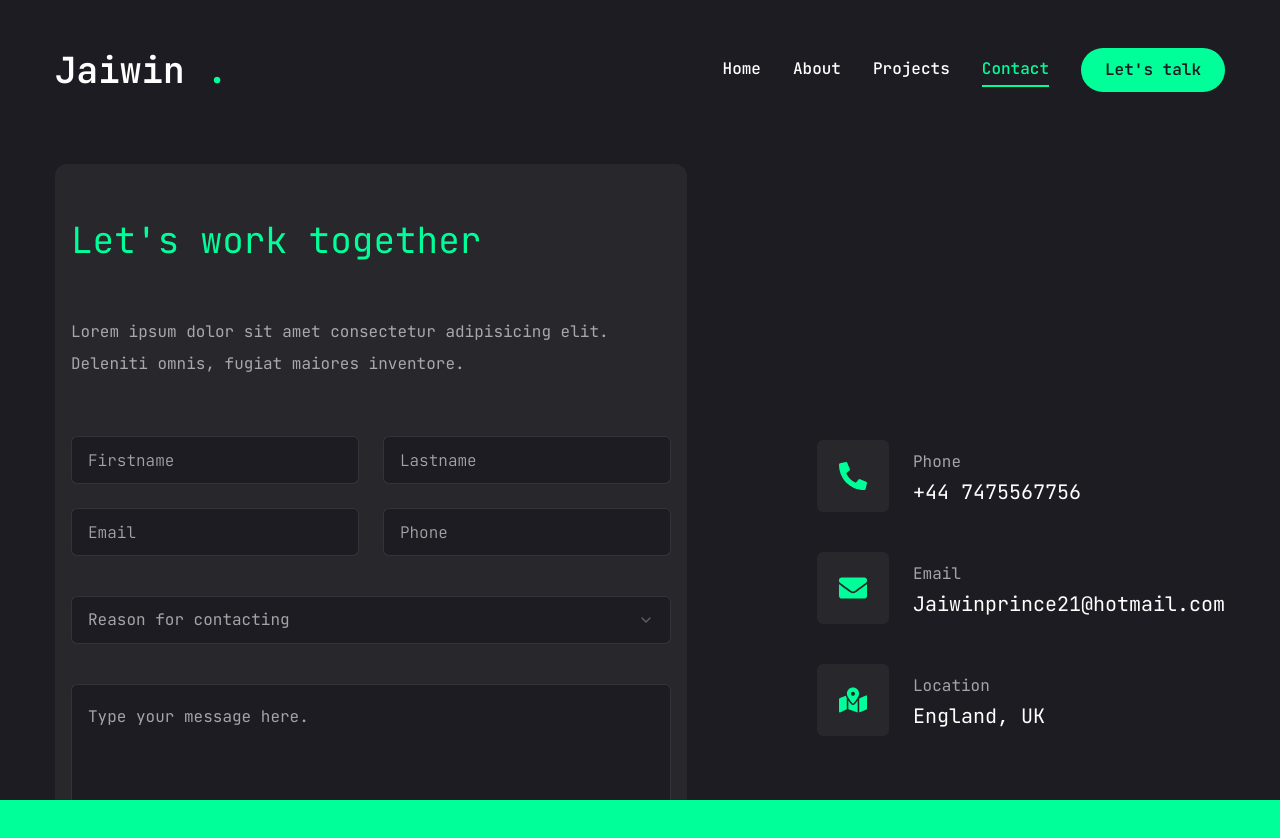
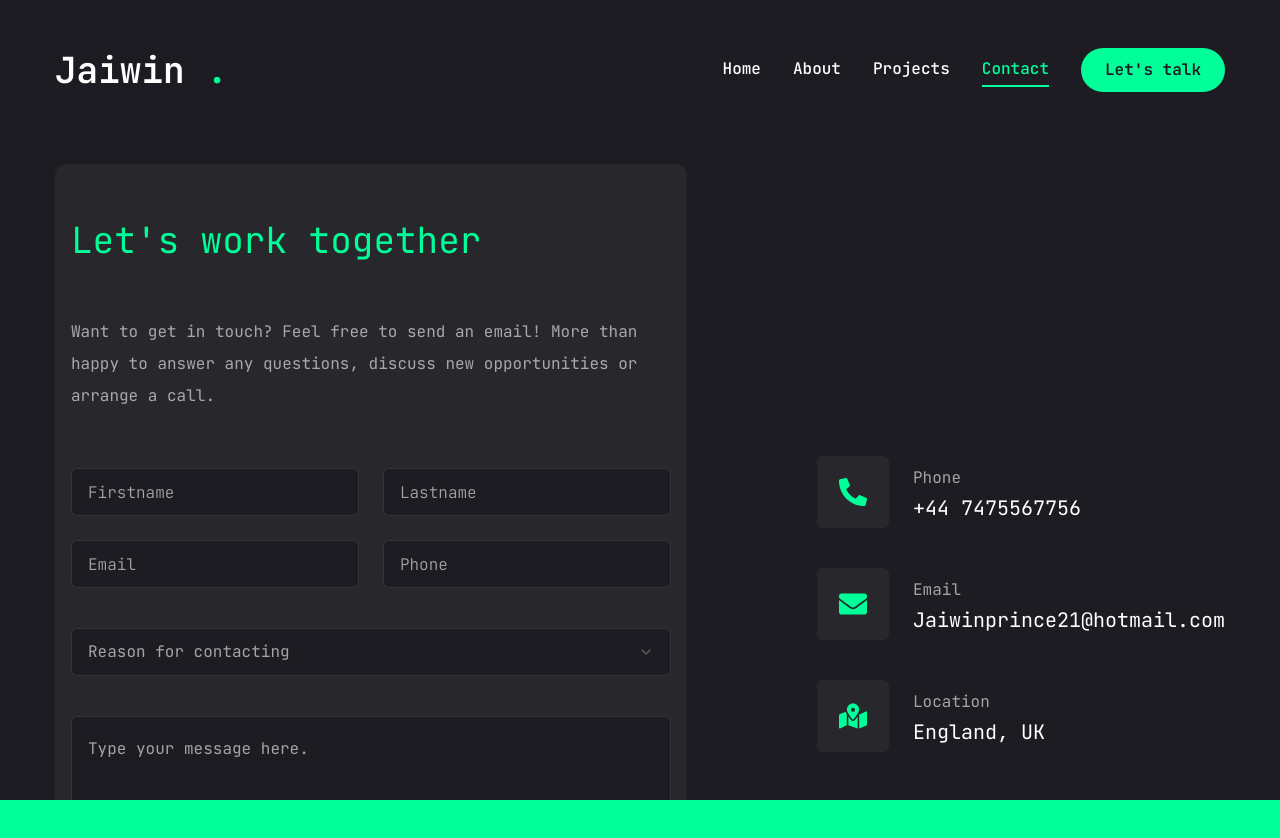
Before and after one commit to Jaiwin21/Portfolio, a Next.js app: page /contact in a window 1280 px wide. Shown: the top 838 px of the page. Built offline with nearby package versions, Linux system fonts and the light colour scheme.

Commit message:
minor changes

```diff
--- a/app/contact/page.jsx
+++ b/app/contact/page.jsx
@@ -52,7 +52,7 @@ const Contact = () => {
     <div className="xl:w-[54%] order-2 xl:order-none">
       <form className="flex flex-col gap-6 py-10 bg-[#27272c] rounded-xl">
         <h3 className="text-4xl text-accent p-4">Let's work together</h3>
-        <p className="text-white/60 p-4">Lorem ipsum dolor sit amet consectetur adipisicing elit. Deleniti omnis, fugiat maiores inventore.</p>
+        <p className="text-white/60 p-4">Want to get in touch? Feel free to send an email! More than happy to answer any questions, discuss new opportunities or arrange a call.</p>
         <div className="grid grid-cols-1 md:grid-cols-2 gap-6 p-4">
           <Input type="text" placeholder="Firstname"/>
           <Input type="text" placeholder="Lastname"/>
@@ -69,7 +69,7 @@ const Contact = () => {
               <SelectGroup>
                 <SelectLabel>Reason for contacting</SelectLabel>
                 <SelectItem value="est">Query</SelectItem>
-                <SelectItem value="cst">New opportunity</SelectItem>
+                <SelectItem value="cst">Exciting opportunity</SelectItem>
                 <SelectItem value="mst">Other</SelectItem>
               </SelectGroup>
             </SelectContent>
```
